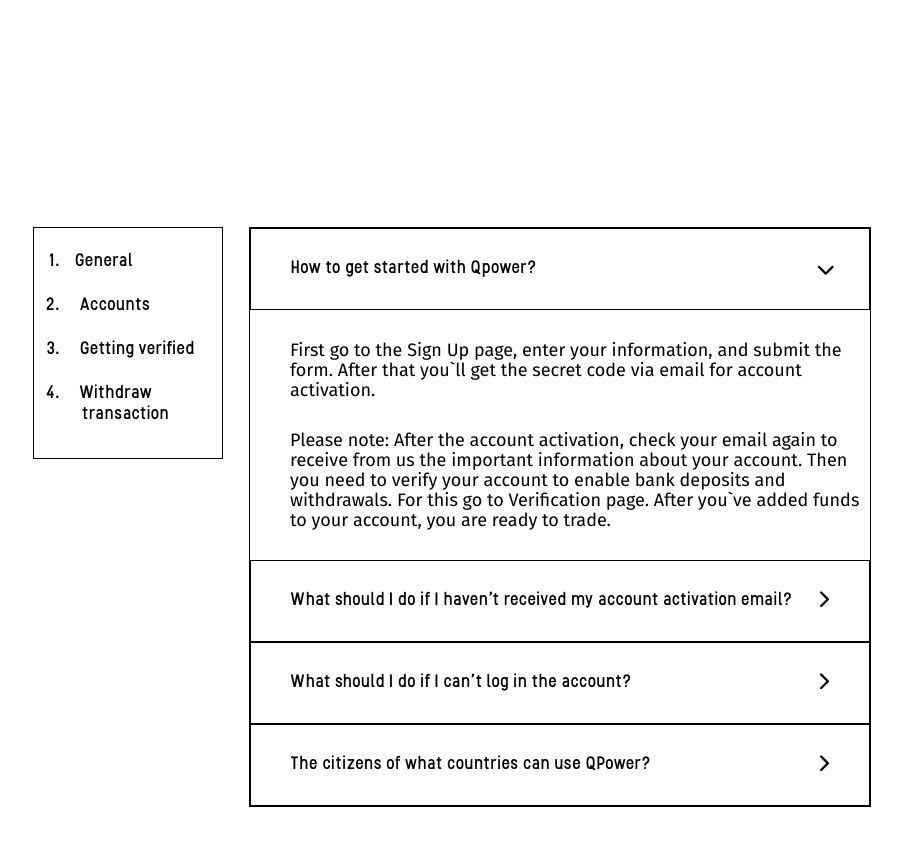
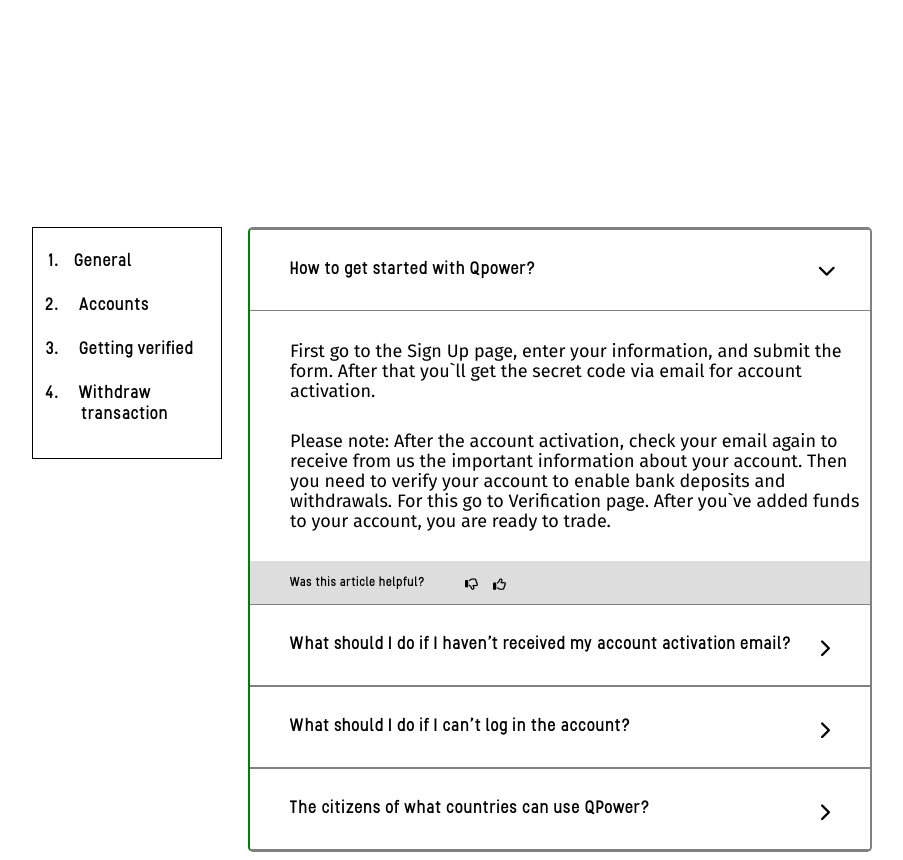
Before and after one commit to 150grism/nnl, a website: page index.html in a window 1280 px wide. Both pictures are taken after a click on the element "How to get started with Qpower?". Shown: the whole page, without its empty margins (188-1091 px from the left). Before the commit the page ends 815 px from the top, so only its background shows below. Drawn offline with Linux system fonts and the light colour scheme.

Commit message:
footer. bodies, content changed function

```diff
--- a/index.html
+++ b/index.html
@@ -21,35 +21,63 @@
     <div class="accordion container__item">
       <div class="accordion__header">
         <p class="accordion__text">How to get started with Qpower?</p>
-          <i class="fa fa-chevron-right accordion__icon" aria-hidden="true"></i>
+        <i class="fa fa-chevron-right accordion__chevron" aria-hidden="true"></i>
       </div>
       <div class="accordion__content">
+        <div class="accordion__body">
           <p class="accordion__text">First go to the Sign Up page, enter your information, and submit the form. After that you`ll get the secret code via email for account activation.</p>
           <p class="accordion__text">Please note: After the account activation, check your email again to receive from us the important information about your account. Then you need to verify your account to enable bank deposits and withdrawals. For this go to Verification page. After you`ve added funds to your account, you are ready to trade.</p>
+        </div>
+        <div class="accordion__footer">
+          <span class="accordion__text">Was this article helpful?</span>
+          <i class="fa fa-thumbs-o-down accordion__thumbs" aria-hidden="true"></i>
+          <i class="fa fa-thumbs-o-up accordion__thumbs" aria-hidden="true"></i>
+        </div>
       </div>
 
       <div class="accordion__header">
         <p class="accordion__text">What should I do if I haven't received my account activation email?</p>
-          <i class="fa fa-chevron-right accordion__icon" aria-hidden="true"></i>
+        <i class="fa fa-chevron-right accordion__chevron" aria-hidden="true"></i>
       </div>
       <div class="accordion__content">
+        <div class="accordion__body">
           <p class="accordion__text">...</p>
+        </div>
+        <div class="accordion__footer">
+          <p class="accordion__text">Was this article helpful?</p>
+          <i class="fa fa-thumbs-o-down accordion__thumbs" aria-hidden="true"></i>
+          <i class="fa fa-thumbs-o-up accordion__thumbs" aria-hidden="true"></i>
+        </div>
       </div>
 
       <div class="accordion__header">
         <p class="accordion__text">What should I do if I can’t log in the account?</p>
-          <i class="fa fa-chevron-right accordion__icon" aria-hidden="true"></i>
+        <i class="fa fa-chevron-right accordion__chevron" aria-hidden="true"></i>
       </div>
       <div class="accordion__content">
+        <div class="accordion__body">
           <p class="accordion__text">...</p>
+        </div>
+        <div class="accordion__footer">
+          <p class="accordion__text">Was this article helpful?</p>
+          <i class="fa fa-thumbs-o-down accordion__thumbs" aria-hidden="true"></i>
+          <i class="fa fa-thumbs-o-up accordion__thumbs" aria-hidden="true"></i>
+        </div>
       </div>
 
       <div class="accordion__header">
         <p class="accordion__text">The citizens of what countries can use QPower?</p>
-          <i class="fa fa-chevron-right accordion__icon" aria-hidden="true"></i>
+        <i class="fa fa-chevron-right accordion__chevron" aria-hidden="true"></i>
       </div>
       <div class="accordion__content">
+        <div class="accordion__body">
           <p class="accordion__text">...</p>
+        </div>
+        <div class="accordion__footer">
+          <p class="accordion__text">Was this article helpful?</p>
+          <i class="fa fa-thumbs-o-down accordion__thumbs" aria-hidden="true"></i>
+          <i class="fa fa-thumbs-o-up accordion__thumbs" aria-hidden="true"></i>
+        </div>
       </div>
     </div>
   </div>
--- a/index.js
+++ b/index.js
@@ -1,12 +1,19 @@
 var headers = document.querySelectorAll('.accordion__header');
 var contents = document.querySelectorAll('.accordion__content');
-var icons = document.querySelectorAll('.accordion__icon');
+var bodies = document.querySelectorAll('.accordion__body');
+var footers = document.querySelectorAll('.accordion__footer');
+var chevrons = document.querySelectorAll('.accordion__chevron');
+
+console.log(contents[0].scrollHeight);
+console.log(footers[0].scrollHeight);
 
 for (let i = 0; i < contents.length; i++) {
+  console.log(footers[i].scrollHeight);
   headers[i].addEventListener('click', function() {
-    let contentHeight = contents[i].scrollHeight;
+    console.log(bodies[i].scrollHeight, footers[i].scrollHeight);
+    let contentHeight = bodies[i].scrollHeight + footers[i].scrollHeight; //contents[i].scrollHeight;
     contents[i].classList.toggle('accordion__content_visible');
-    icons[i].classList.toggle('fa-rotate-90');
+    chevrons[i].classList.toggle('fa-rotate-90');
     if (contents[i].classList.contains('accordion__content_visible')) {
       contents[i].style.height = contentHeight + 'px';
     } else {
--- a/scss/accordion.scss
+++ b/scss/accordion.scss
@@ -1,7 +1,9 @@
 .accordion {
   width: 620px;
   // height: 505px;
-  border: 1px solid black;
+  border: 2px solid grey;
+  border-radius: 5px;
+  border-left-color: green;
 }
 
 .accordion__header {
@@ -11,24 +13,42 @@
   font-family: "Stellar";
   line-height: 20px;
   padding: 15px 0;
-  border: 1px solid black;
+  border-top: 1px solid grey;
+  border-bottom: 1px solid grey;
+  cursor: pointer;
 }
 
 .accordion__content {
   width: inherit;
   height: 0;
+  transition: all 0.4s ease-in-out;
+  overflow: hidden;
+}
+
+.accordion__body {
+  // width: inherit;
+  // height: 0;
   font-size: 18px;
   font-family: "FiraSans";
   line-height: 20px;
-  padding: 0;
-  transition: all 0.4s ease-in-out;
+  // padding: 0;
+  padding: 15px 0;
+  // transition: all 0.4s ease-in-out;
   overflow: hidden;
   // border: 1px solid black;
 }
 
+.accordion__footer {
+  display: flex;
+  font-size: 13px;
+  font-family: "Stellar";
+  // line-height: 15px;
+  background: rgb(221, 221, 221);
+}
+
 .accordion__content_visible {
   // max-height: 200px;
-  padding: 15px 0;
+  // padding: 15px 0;
 }
 
 .accordion__text {
@@ -37,8 +57,17 @@
   padding-left: 40px;
 }
 
-.accordion__icon {
+.accordion__chevron {
   margin: 15px 0;
   margin-right: 40px;
+  transform: translateY(5px);
   transition: all 0.4s;
 }
+
+.accordion__thumbs {
+  margin: 17px 0 13px;
+  margin-left: 15px;
+  &:first-of-type {
+    margin-left: 40px;
+  }
+}
```
Also changed, not shown: bundle.css, 1 other file. Lines whose indentation alone changed are shown as unchanged.
